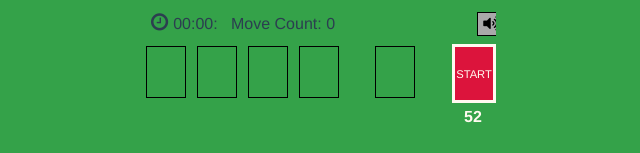
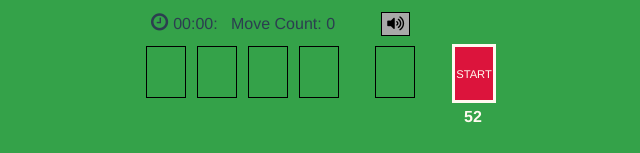
Before and after one commit to nisino25/solitaire, a Vue app: page / in a window 1280 px wide. Shown: the top 153 px of the page, without its empty margins (319-959 px from the left). Built offline with nearby package versions, Linux system fonts and the light colour scheme.

Commit message:
eddited the artlw

```diff
--- a/src/App.vue
+++ b/src/App.vue
@@ -14,12 +14,13 @@
         <div class="detail">
           <div>
             <!-- <div v-if="!hasGameStarted" class="button" @click="startGame()" style="background-color:  white;">START</div> -->
-            <div v-if="hasGameStarted" class="button button2" @click="reset()" style="background-color:  darkgrey;">RESET</div>
-
-            <div v-if="needSound" class="button button1" @click="needSound = !needSound" style="background-color:  darkgrey;"><i class='fas fa-volume-up' style='font-size:15px'></i></div>
-
-
-            <div v-else class="button button1" @click="needSound = !needSound" style="background-color:  darkgrey;"><i class='fas fa-volume-mute' style='font-size:15px'></i></div>
+            <div v-if="hasGameStarted" class="button button2" @click="reset()" style="background-color:  darkgrey;" >RESET</div>
+
+
+            <div v-if="needSound" class="button button1" @click="needSound = !needSound" style="background-color:  darkgrey;" :style="[hasGameStarted ? 'margin-right:36px ' : 'margin-right: 111px;']" ><i class='fas fa-volume-up' style='font-size:15px'></i></div>
+
+
+            <div v-else class="button button1" @click="needSound = !needSound" style="background-color:  darkgrey;" ><i class='fas fa-volume-mute' style='font-size:15px'></i></div>
 
 
 
@@ -1410,13 +1411,14 @@ body {
 }
 
 .button1{
-  margin-right: 15px;
+
   /* width: 50px; */
   /* margin-top: -3px; */
 }
 
 .button2{
   margin-right: 25px;
+
   /* width: px; */
   /* right: 12.5px; */
   /* margin-top: -3px; */
```
